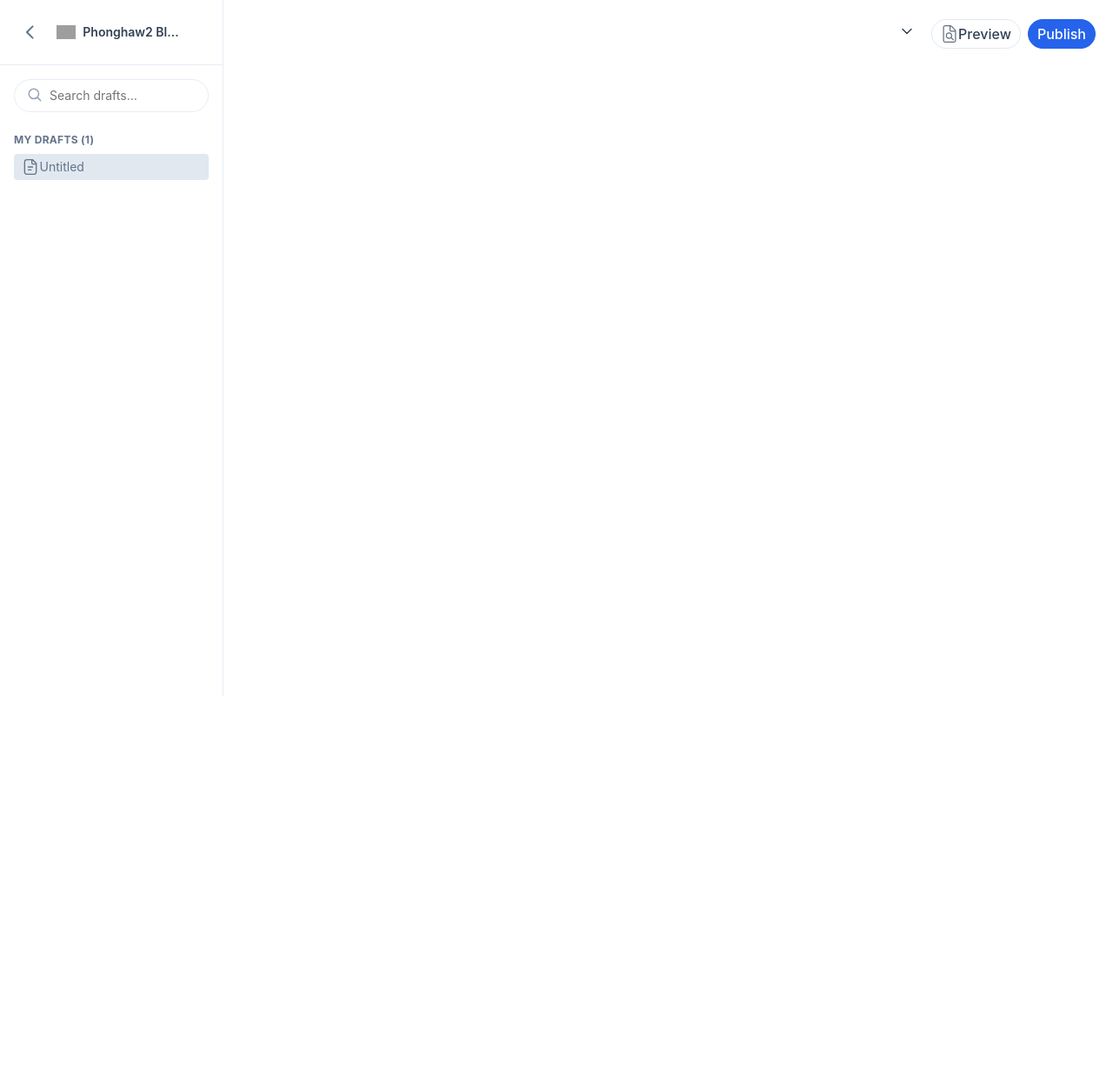
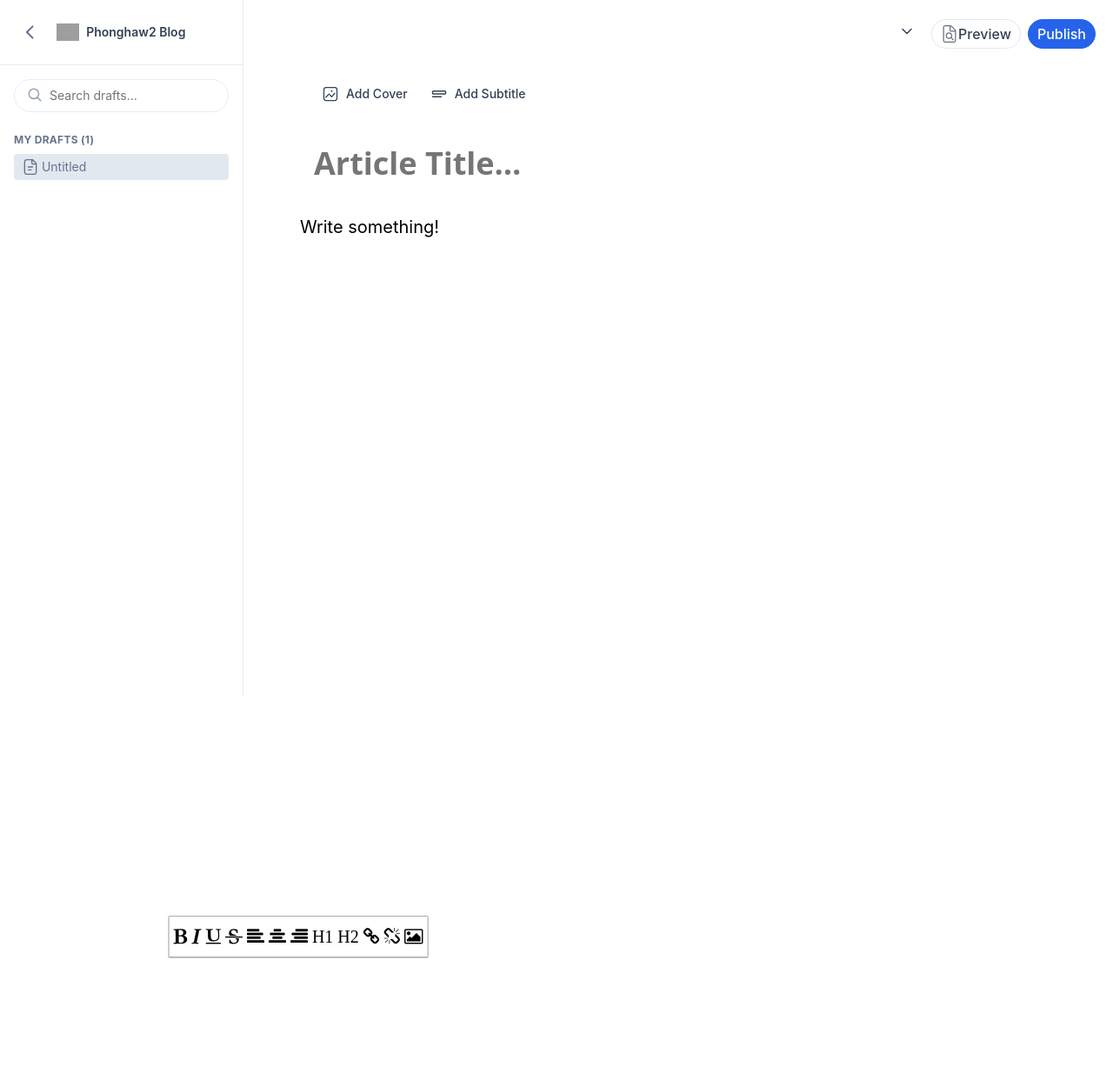
Before and after one commit to phonghaw2/pmaker, a Laravel app: page /article/draft in a window 1280 px wide. Shown: the whole page at 87% size. Before the commit the page ends 800 px from the top, so only its background shows below. Run offline with Laravel 8, Linux system fonts and the light colour scheme; some libraries are stand-ins or nearby versions; grey boxes are pictures that could not be loaded.

Commit message:
#05 js for text editor

```diff
--- a/public/css/home/article/draft.css
+++ b/public/css/home/article/draft.css
@@ -8,6 +8,7 @@
 body {
     margin: 0;
     padding: 0;
+    width: 100vw;
 }
 
 html {
@@ -48,10 +49,18 @@ img, svg, video, canvas, audio, iframe, embed, object {
     vertical-align: middle;
 }
 
+blockquote, dl, dd, h1, h2, h3, h4, h5, h6, hr, figure, p, pre {
+    margin: 0;
+}
+
 button, [type='button'], [type='reset'], [type='submit'] {
     -webkit-appearance: button;
     background-color: transparent;
     background-image: none;
+}
+
+textarea {
+    resize: vertical;
 }
 
 .draft-container {
@@ -65,6 +74,7 @@ button, [type='button'], [type='reset'], [type='submit'] {
     flex: 2;
     height: 100%;
     max-width: 330px;
+    min-width: 280px;
     display: flex;
     flex-direction: column;
     border-right-width: 1px;
@@ -73,7 +83,7 @@ button, [type='button'], [type='reset'], [type='submit'] {
     left: 0px;
 }
 
-.draft-content {
+.draft-main {
     flex: 8;
     height: 100%;
     max-width: 100%;
@@ -569,3 +579,106 @@ button, [type='button'], [type='reset'], [type='submit'] {
 .open {
     display: block!important;
 }
+
+.draft-content {
+    padding-right: 5vw;
+    padding-left: 5vw;
+    padding-top: 1.25rem;
+    /* position: relative; */
+    width: 100%;
+    border-width: 1px;
+    border-color: rgba(241, 245, 249, 0);
+}
+
+.css-hsxbts {
+    margin-bottom: 2.5rem;
+    display: flex;
+    flex-direction: row;
+    padding-left: 1rem;
+    padding-right: 1rem;
+    font-weight: 600;
+}
+
+.css-1asqrf2, .css-134l51w {
+    border-radius: 9999px;
+    border-width: 1px;
+    border-color: transparent;
+    padding: 0.25rem 0.5rem;
+    font-weight: 500;
+    --tw-text-opacity: 1;
+    color: rgb(51 65 85 / var(--tw-text-opacity));
+    font-size: 0.875rem;
+    line-height: 1.25rem;
+    -webkit-box-pack: center;
+    justify-content: center;
+    text-align: center;
+    margin-right: 0.5rem;
+    display: flex;
+    flex-direction: row;
+    -webkit-box-align: center;
+    align-items: center;
+    outline: transparent solid 2px !important;
+    outline-offset: 2px !important;
+}
+
+.css-9xgk1k {
+    margin-right: 0.5rem;
+    height: 1.25rem;
+    width: 1.25rem;
+    stroke: currentcolor;
+}
+
+.css-bjn8wh {
+    /* position: relative; */
+}
+
+.css-ecmr4t {
+    width: 100%;
+    resize: none;
+    appearance: none;
+    overflow: hidden;
+    background-color: transparent;
+    padding-left: 1rem;
+    padding-right: 1rem;
+    font-family: "Plus Jakarta Sans", ui-sans-serif, system-ui, -apple-system, BlinkMacSystemFont, "Segoe UI", Roboto, "Helvetica Neue", Arial, "Noto Sans", sans-serif, "Apple Color Emoji", "Segoe UI Emoji", "Segoe UI Symbol", "Noto Color Emoji";
+    font-size: 1.875rem;
+    font-weight: 800;
+    --tw-text-opacity: 1;
+    color: rgb(15 23 42 / var(--tw-text-opacity));
+    outline: transparent solid 2px;
+    outline-offset: 2px;
+    line-height: 1.375 !important;
+}
+
+@media (min-width: 768px) {
+    .css-ecmr4t {
+        font-size: 2.25rem;
+        line-height: 2.5rem;
+    }
+}
+
+.css-gnohp {
+    /* position: relative; */
+    width: 100%;
+    outline: none;
+    min-height: 100vh;
+    padding-bottom: 150px;
+    font-size: 1.25rem;
+    line-height: 1.8;
+    overflow-wrap: break-word;
+    max-width: 65ch;
+}
+#body-content {
+    position: relative;
+    word-wrap: break-word;
+    font-variant-ligatures: none;
+    font-feature-settings: "liga" 0;
+    outline: none;
+    min-height: 100vh;
+    padding-bottom: 150px;
+}
+
+.css-gnohp :where(p):not(:where([class~="not-prose"] *)) {
+    margin-top: 1.2em;
+    margin-bottom: 1.2em;
+}
--- /dev/null
+++ b/public/js/draft.js
@@ -0,0 +1,148 @@
+
+(function () {
+    function phongQuery(selector) {
+        if (!(this instanceof phongQuery))
+            // console.log(selector)
+            return new phongQuery(selector)
+        if (selector === typeof '') {
+            this.elements = document.querySelectorAll(selector) // it 's array element
+        }
+        else if (selector.nodeName) {
+            this.elements = selector
+
+        }
+        return this
+    }
+    phongQuery.fn = phongQuery.prototype
+
+    phongQuery.prototype.each = function (...args) {
+        this.elements.forEach(...args)
+        return this
+    }
+    phongQuery.prototype.addClass = function (className) {
+        this.each(element => {
+            className.split(' ').forEach(oneClass => {
+                element.classList.add(oneClass)
+            })
+        })
+        return this
+    }
+
+    phongQuery.prototype.addToolbar = function () {
+        // document.execCommand()
+        let CSS = `border: 1px solid #AAA;
+            background: #FFF;
+            font-family: 'Candal';
+            border-radius: 1px;
+            color: black;
+            padding: 5px;
+            display : inline-block;
+            margin: -2px;
+            margin-top: 10px;
+            text-decoration: none;
+            box-shadow: 0px 1px 0px #CCC;
+            transform: translateX(-50%);
+            transition: 1s;
+
+            `
+        if (window.getSelection() && window.getSelection().hasOwnProperty('getRangeAt')) {
+            const { top, left } = getSelection().getRangeAt(0).getBoundingClientRect()
+            CSS = `top : ${top}; left : ${left}; position :absolute; `
+
+        }
+
+        if (this.CSS) {
+            CSS += this.CSS
+        }
+
+        //   console.log(this.elements)
+        let parent = document.createElement('div');
+        parent.innerHTML = `<div id ="toolbar-editor"  style="${CSS}">
+        <a href=“#” data-command='bold'><i class='fa fa-bold'></i></a>
+        <a href=“#” data-command='italic'><i class='fa fa-italic'></i></a>
+        <a href=“#” data-command='underline'><i class='fa fa-underline'></i></a>
+        <a href=“#” data-command='strikeThrough'><i class='fa fa-strikethrough'></i></a>
+        <a href=“#” data-command='justifyLeft'><i class='fa fa-align-left'></i></a>
+        <a href=“#” data-command='justifyCenter'><i class='fa fa-align-center'></i></a>
+        <a href=“#” data-command='justifyRight'><i class='fa fa-align-right'></i></a>
+        <a href=“#” data-command='h1'>H1</a>
+        <a href=“#” data-command='h2'>H2</a>
+        <a href=“#” data-command='createlink'><i class='fa fa-link'></i></a>
+        <a href=“#” data-command='unlink'><i class='fa fa-unlink'></i></a>
+        <a href=“#” data-command='insertimage'><i class='fa fa-image'></i></a>
+        </div>`;
+
+        this.elements.parentNode.appendChild(parent);
+        this.parentDOM = parent;
+        // console.log('sacasc' , phongQuery.elements)
+        this.elements.addEventListener('mouseup' , (e) => {
+            this.selection();
+    })
+    this.elements.addEventListener('focus' ,  e => {
+        console.log('focus')
+    })
+    // this.elements.addEventListener('keypress' , e => {
+    //     // console.log(keyCode)
+    //     switch(e.keyCode){
+    //         case 13 : document.createTextNode('sabcjahsbc');
+    //         e.stopPropagation();
+    //         e.preventDefault();
+    //             console.log('enter')
+    //             if(getSelection()  && getSelection().rangeCount){
+    //                 const dom = document.createElement('span')
+    //                 dom.innerHTML = "nguyen minh duc"
+    //                 const selection = getSelection() , range = getSelection().getRangeAt(0)
+	// 				const br = document.createElement('br')
+	// 				range.insertNode(br)
+    //                 range.setStartAfter(br)
+    //                 range.collapse(true)
+
+    //                 range.removeAllRanges()
+    //                 selection.addRange(range)
+    //                 range.collapse(true)
+    //                 break;
+
+    //             }
+    //     }
+    // })
+        return this
+    };
+    phongQuery.prototype.mouseoutEvent = ()  => {
+        const dom = document.getElementById('toolbar-editor')
+        // dom.style.display = 'none'
+    }
+
+    phongQuery.prototype.selection = function () {
+        if(window.getSelection().type === 'Range'){
+            // phongQuery(dom).addToolbar();
+            const dom = document.getElementById('toolbar-editor')
+            const { top, left , width } = getSelection().getRangeAt(0).getBoundingClientRect()
+            CSS = `top : ${top - 60}px; left : ${left + width/2}px; position :absolute;display : inline-block;`
+            dom.style = dom.style.cssText + CSS;
+
+            const arrayButton = dom.getElementsByTagName("a")
+            for (let i = 0 ; i < arrayButton.length; i++) {
+                arrayButton[i].addEventListener("click",function (e) {
+                    e.preventDefault()
+                    console.log('check data command',arrayButton[i].getAttribute('data-command'))
+                    const command = arrayButton[i].getAttribute('data-command')
+                    document.execCommand("styleWithCSS",true );
+                    if (command == 'h1' || command == 'h2') {
+                        document.execCommand('formatBlock', false, command);
+                        document.execCommand('formatBlock ' , false , 'h2')
+                    }
+                    // if(comm)
+                })
+            }
+
+            return this
+        } else {
+            const dom = document.getElementById('toolbar-editor')
+            CSS = `display : none; `
+            dom.style = dom.style.cssText + CSS
+        }
+    }
+    window.phongQuery = phongQuery
+    return phongQuery;
+
+})();
--- a/resources/views/home/article/draft.blade.php
+++ b/resources/views/home/article/draft.blade.php
@@ -4,10 +4,10 @@
     <meta charset="UTF-8">
     <meta name="viewport" content="width=device-width, initial-scale=1.0">
     <meta http-equiv="X-UA-Compatible" content="ie=edge">
+    <link rel="icon" type="image/png" sizes="32x32" href="{{ asset('images/icon.png') }}">
     {{-- <link rel="stylesheet" href="{{ asset('css/home/article/base.css') }}"> --}}
     <link rel="stylesheet" href="{{ asset('css/home/article/draft.css') }}">
     {{-- <link rel="stylesheet" href="{{ asset('css/home/article/responsive.css') }}"> --}}
-    <link rel="icon" type="image/png" sizes="32x32" href="{{ asset('images/icon.png') }}">
     <title>Draft Maker</title>
     <style>
         [data-radix-scroll-area-viewport] {
@@ -19,6 +19,7 @@
             display:none
         }
     </style>
+     <link rel="stylesheet" href="https://netdna.bootstrapcdn.com/font-awesome/4.5.0/css/font-awesome.css">
 </head>
 <body>
     <div class="draft-container">
@@ -86,7 +87,7 @@
                 </div>
             </div>
         </div>
-        <div class="draft-content">
+        <div class="draft-main">
             <div class="draft-header">
                 <div class="draft-header-c">
                     <button type="button" id="drafts-options-button" aria-label="Toggle more options" variant="transparent" aria-haspopup="dialog" aria-expanded="false" aria-controls="radix-:R1hqkall36:" data-state="closed" class="css-n4l9fj"><svg class="css-hvybmk" fill="none" viewBox="0 0 20 20"><path d="m5 7.5 5 5 5-5" stroke="stroke-current" stroke-width="1.5" stroke-linecap="round" stroke-linejoin="round"></path></svg></button>
@@ -111,15 +112,58 @@
                 </button>
                 <button type="button" variant="primary" class="css-z17ftt"><span>Publish</span></button>
             </div>
+            <div class="draft-content">
+                <div class="dasdwqea">
+                    <div class="css-hsxbts">
+                        <button type="button" variant="transparent" aria-haspopup="dialog" aria-expanded="false" aria-controls="radix-:r2g:" data-state="closed" class="css-1asqrf2">
+                            <svg class="css-9xgk1k" fill="none" viewBox="0 0 24 24"><path d="M17.8828 11.0741L13.8013 16.0424L10.1085 12.0823L5.699 16.504M14.1999 8.08994C14.1999 8.31085 14.0208 8.48994 13.7999 8.48994C13.579 8.48994 13.3999 8.31085 13.3999 8.08994M14.1999 8.08994C14.1999 7.86902 14.0208 7.68994 13.7999 7.68994C13.579 7.68994 13.3999 7.86902 13.3999 8.08994M14.1999 8.08994H13.3999M6 21H18C19.6569 21 21 19.6569 21 18V6C21 4.34315 19.6569 3 18 3H6C4.34315 3 3 4.34315 3 6V18C3 19.6569 4.34315 21 6 21Z" stroke-width="1.5" stroke-linecap="round" stroke-linejoin="round"></path></svg>
+                            <span>Add Cover</span>
+                        </button>
+                        <button type="button" variant="transparent" class="css-134l51w">
+                                <svg class="css-9xgk1k" fill="none" viewBox="0 0 18 18"><path d="M11.25 11.953h-9m1.2-2.906h11.1c.42 0 .63 0 .79-.082a.75.75 0 0 0 .328-.328c.082-.16.082-.37.082-.79v-.6c0-.42 0-.63-.082-.79a.75.75 0 0 0-.327-.328c-.16-.082-.371-.082-.791-.082H3.45c-.42 0-.63 0-.79.082a.75.75 0 0 0-.328.327c-.082.16-.082.37-.082.79v.6c0 .42 0 .63.082.791a.75.75 0 0 0 .328.328c.16.082.37.082.79.082Z" stroke="stroke-current" stroke-width="1.25" stroke-linecap="round" stroke-linejoin="round"></path></svg>
+                        <span>Add Subtitle</span>
+                        </button>
+                    </div>
+                    <div class="css-bjn8wh">
+                        <textarea maxlength="150" placeholder="Article Title…" id="title-input" class="css-ecmr4t" style="height: 50px !important;"></textarea>
+                        <div class="css-gnohp">
+                            <div contenteditable="true" translate="no" tabindex="0" class="ProseMirror prose conentedit" spellcheck="false" id="body-content">
+                                <p>Write something!</p>
+                            </div>
+                        <div>
+                    </div>
+                </div>
+            </div>
         </div>
     </div>
     <script src="{{ asset('js/jquery.min.js') }}"></script>
+    <script src="{{ asset('js/draft.js') }}"></script>
     <script>
+
+        $("#title-input").keypress(function(e) {
+
+            // Get the code of pressed key
+            const keyCode = e.which || e.keyCode;
+
+            // 13 represents the Enter key
+            if (keyCode === 13 || e.shiftKey) {
+                // Don't generate a new line
+                e.preventDefault();
+                console.log('Enter key pressed');
+                $('#body-content').focus();
+                $('#body-content').setSelectionRange(0, 0);
+
+            }
+        });
         $('#drafts-options-button').click(function (e) {
-            console.log($(this));
             e.preventDefault();
             $('.header-menu').toggleClass('open');
         });
+
+        // const dom  = document.getElementsByClassName('conentedit')[0];
+        const dom  = document.getElementById('body-content');
+        phongQuery(dom).addToolbar();
+
     </script>
 </body>
 </html>
```
